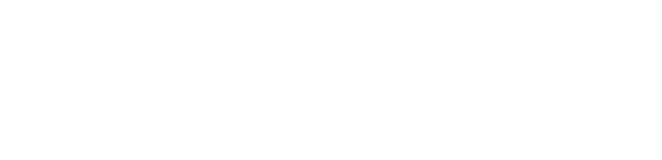
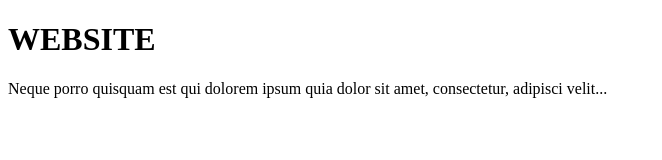
Before and after one commit to phillip-ables/full-screen-automatic-image-slider-background, a plain HTML site: page index.html in a window 1280 px wide. Shown: the whole page, without its empty margins (0-662 px from the left). Drawn offline with Linux system fonts and the light colour scheme.

Commit message:
headline and body wrapped in a principal class nested in a content thats sibling to a loader div with a parent div class slider

```diff
--- a/index.html
+++ b/index.html
@@ -8,6 +8,15 @@
   <title>Image Slider Automatic</title>
 </head>
 <body>
-
+  <div class="slider">
+    <div class="loader">
+    </div>
+    <div class="content">
+      <div class="principal">
+        <h1>WEBSITE</h1>
+        <p>Neque porro quisquam est qui dolorem ipsum quia dolor sit amet, consectetur, adipisci velit...</p>
+      </div>
+    </div>
+  </div>
 </body>
 </html>
```
